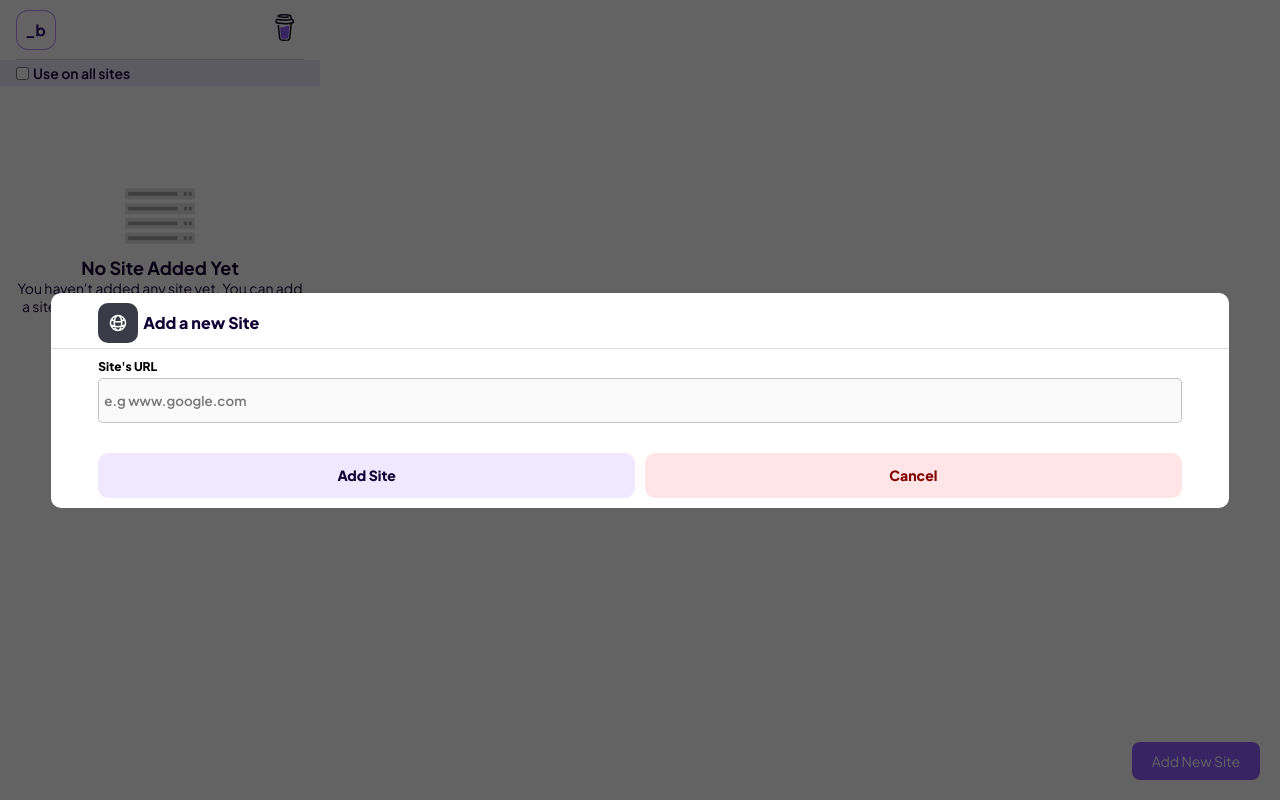
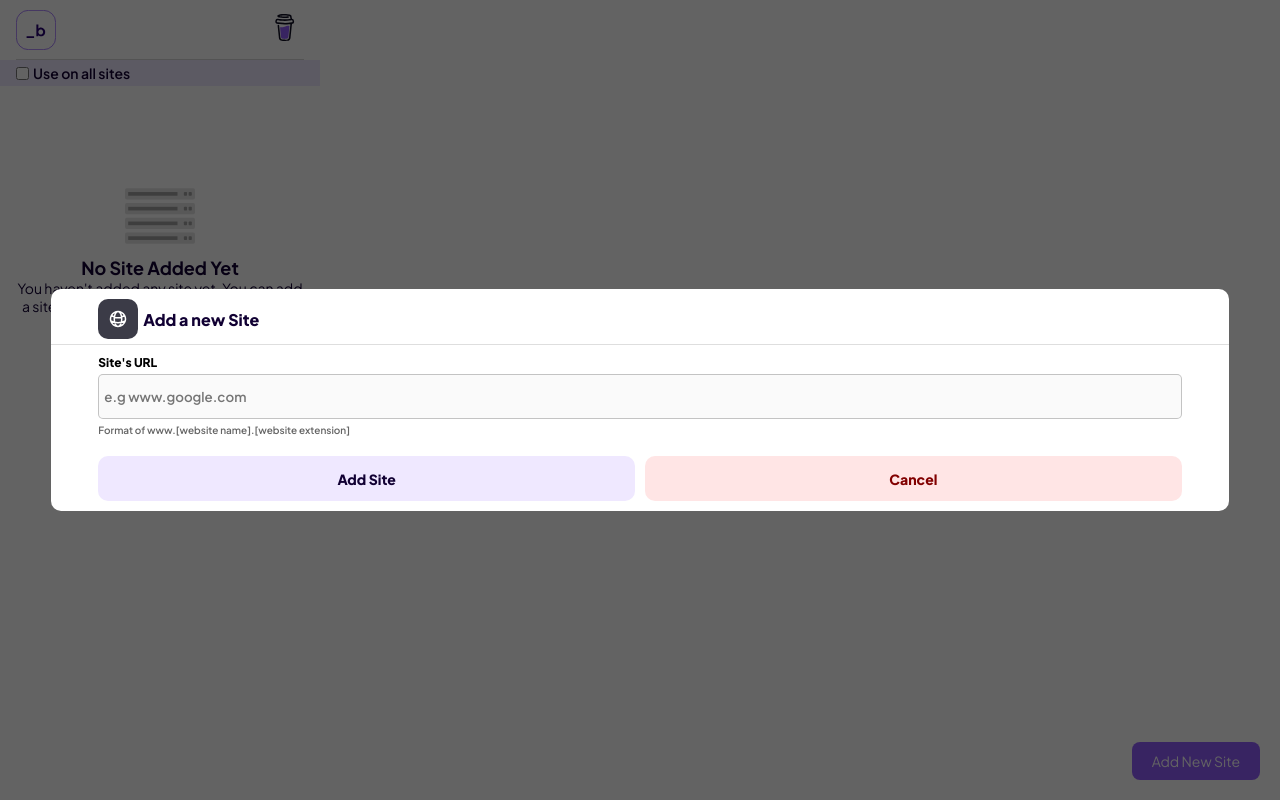
Before and after one commit to Daviddix/_blank---Open-Every-Link-in-a-New-Tab, a React (Vite) app: page / in a window 1280 px wide. Both pictures are taken after a click on the button "Add New Site". Built offline with nearby package versions, Linux system fonts and the light colour scheme.

Commit message:
added form validation for websites names

```diff
--- a/src/Pages/Home/Components/AddSiteModal/AddSiteModal.css
+++ b/src/Pages/Home/Components/AddSiteModal/AddSiteModal.css
@@ -69,11 +69,41 @@
     -moz-border-radius: .5rem;
     -ms-border-radius: .5rem;
     -o-border-radius: .5rem;
-    margin: 0 0 2rem 0;
 }
 
 .modal form input::placeholder{
     font-weight: 600;
+}
+
+.modal form:has(small.error) input{
+    outline-color: var(--red-darker);
+    background-color: var(--red-lighter);
+}
+
+.modal form small{
+    display: block;
+    font-size: 1rem;
+    font-weight: 600;
+    opacity: .6;
+    margin: .5rem 0 2rem 0;
+    transition: .2s ease;
+    -webkit-transition: .2s ease;
+    -moz-transition: .2s ease;
+    -ms-transition: .2s ease;
+    -o-transition: .2s ease;
+}
+
+form small.error{
+    color: var(--red-darker);
+    background-color: var(--red-lighter);
+    padding: .5rem;
+    opacity: 1;
+    font-size: 1.1rem;
+    border-radius: 5px;
+    -webkit-border-radius: 5px;
+    -moz-border-radius: 5px;
+    -ms-border-radius: 5px;
+    -o-border-radius: 5px;
 }
 
 .modal .buttons{
--- a/src/Pages/Home/Components/AddSiteModal/AddSiteModal.tsx
+++ b/src/Pages/Home/Components/AddSiteModal/AddSiteModal.tsx
@@ -14,9 +14,19 @@ type propTypes = {
 
 function AddSiteModal({setAllAddedSites, setShowAddToSiteModal} : propTypes) {
   const [siteNameBeingTyped, setSiteNameBeingTyped] = useState("")
+  const [inputIsInvalid, setInputIsInvalid] = useState(false)
 
-  async function addNewSite(siteName : string, e : FormEvent){
+  async function addNewSite(siteName : string, e : FormEvent<HTMLFormElement>){
     e.preventDefault()
+
+    const regex = /^www\.[a-zA-Z0-9-]+\.[a-zA-Z]{2,}$/
+
+    const input = siteName
+
+    if (!regex.test(input)) {
+      setInputIsInvalid(true)
+      return
+    }
 
     const newSiteData : AddedSite = {
       name : siteName,
@@ -66,14 +76,18 @@ function AddSiteModal({setAllAddedSites, setShowAddToSiteModal} : propTypes) {
                 <label htmlFor="URL">Site's URL</label>
 
                 <input
+                pattern="www\.[a-zA-Z0-9-]+\.[a-zA-Z]{2,}"
                 required
                 onChange={(e)=>{
+                  inputIsInvalid ? setInputIsInvalid(false) : ""
                   setSiteNameBeingTyped(e.target.value)
                 }}
                 value={siteNameBeingTyped}
                 type="text"
                 id='URL'
                 placeholder='e.g www.google.com' />
+
+                <small className={inputIsInvalid? "error" : ""}>Format of www.[website name].[website extension]</small>
 
                 <div className="buttons">
                     <button type='submit'>Add Site</button>
--- a/src/Pages/Home/Components/EditSiteModal/EditSiteModal.css
+++ b/src/Pages/Home/Components/EditSiteModal/EditSiteModal.css
@@ -69,11 +69,41 @@
     -moz-border-radius: .5rem;
     -ms-border-radius: .5rem;
     -o-border-radius: .5rem;
-    margin: 0 0 2rem 0;
 }
 
 .modal form input::placeholder{
     font-weight: 600;
+}
+
+.modal form:has(small.error) input{
+    outline-color: var(--red-darker);
+    background-color: var(--red-lighter);
+}
+
+.modal form small{
+    display: block;
+    font-size: 1rem;
+    font-weight: 600;
+    opacity: .6;
+    margin: .5rem 0 2rem 0;
+    transition: .2s ease;
+    -webkit-transition: .2s ease;
+    -moz-transition: .2s ease;
+    -ms-transition: .2s ease;
+    -o-transition: .2s ease;
+}
+
+form small.error{
+    color: var(--red-darker);
+    background-color: var(--red-lighter);
+    padding: .5rem;
+    opacity: 1;
+    font-size: 1.1rem;
+    border-radius: 5px;
+    -webkit-border-radius: 5px;
+    -moz-border-radius: 5px;
+    -ms-border-radius: 5px;
+    -o-border-radius: 5px;
 }
 
 .modal .buttons{
@@ -87,13 +117,14 @@
 
 .modal .buttons button{
     flex: 1;
-    font-weight: 800;
     height:4.5rem;
     font-size: 1.4rem;
+    height:4.5rem;
     border: none;
     border-radius: 1rem;
     -webkit-border-radius: 1rem;
     -moz-border-radius: 1rem;
+    font-weight: 800;
     -ms-border-radius: 1rem;
     -o-border-radius: 1rem;
 }
--- a/src/Pages/Home/Components/EditSiteModal/EditSiteModal.tsx
+++ b/src/Pages/Home/Components/EditSiteModal/EditSiteModal.tsx
@@ -16,6 +16,7 @@ type addedSites = {
 
 function EditSiteModal({valuesToEdit, setShowEditModal, setValuesToEdit, allAddedSites, setAllAddedSites} : any) {
   const [newName, setNewName] = useState(valuesToEdit.name)
+  const [inputIsInvalid, setInputIsInvalid] = useState(false)
 
   function closeModal(){
     setValuesToEdit({})
@@ -25,6 +26,15 @@ function EditSiteModal({valuesToEdit, setShowEditModal, setValuesToEdit, allAdde
 
   async function updateParticularSite(newSiteName : string, oldSiteId : number, e: FormEvent<HTMLFormElement>) {
     e.preventDefault()
+
+    const regex = /^www\.[a-zA-Z0-9-]+\.[a-zA-Z]{2,}$/
+
+    const input = newSiteName
+
+    if (!regex.test(input)) {
+      setInputIsInvalid(true)
+      return
+    }
 
     const filteredSites = allAddedSites.filter((site : addedSites)=> site.id !== oldSiteId)
 
@@ -70,13 +80,17 @@ function EditSiteModal({valuesToEdit, setShowEditModal, setValuesToEdit, allAdde
                 <label htmlFor="URL">Site's URL</label>
                 <input
                 required
+                pattern="www\.[a-zA-Z0-9-]+\.[a-zA-Z]{2,}"
                 onChange={(e)=>{
+                  inputIsInvalid ? setInputIsInvalid(false) : ""
                   setNewName(e.target.value)
                 }}
                 value={newName}
                 type="text"
                 id='URL'
                 placeholder='e.g www.google.com' />
+
+                <small className={inputIsInvalid? "error" : ""}>Format of www.[website name].[website extension]</small>
 
                 <div className="buttons">
                     <button
```
